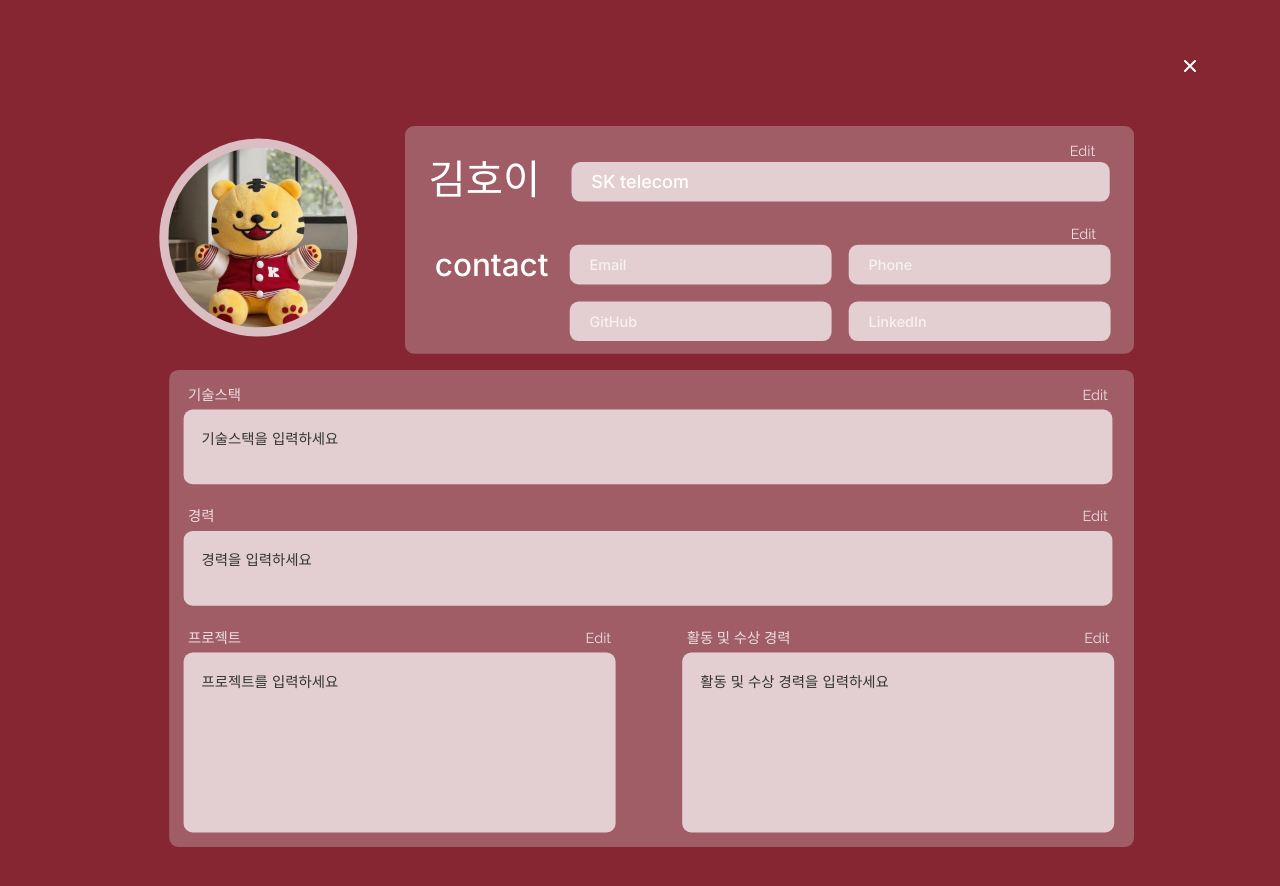
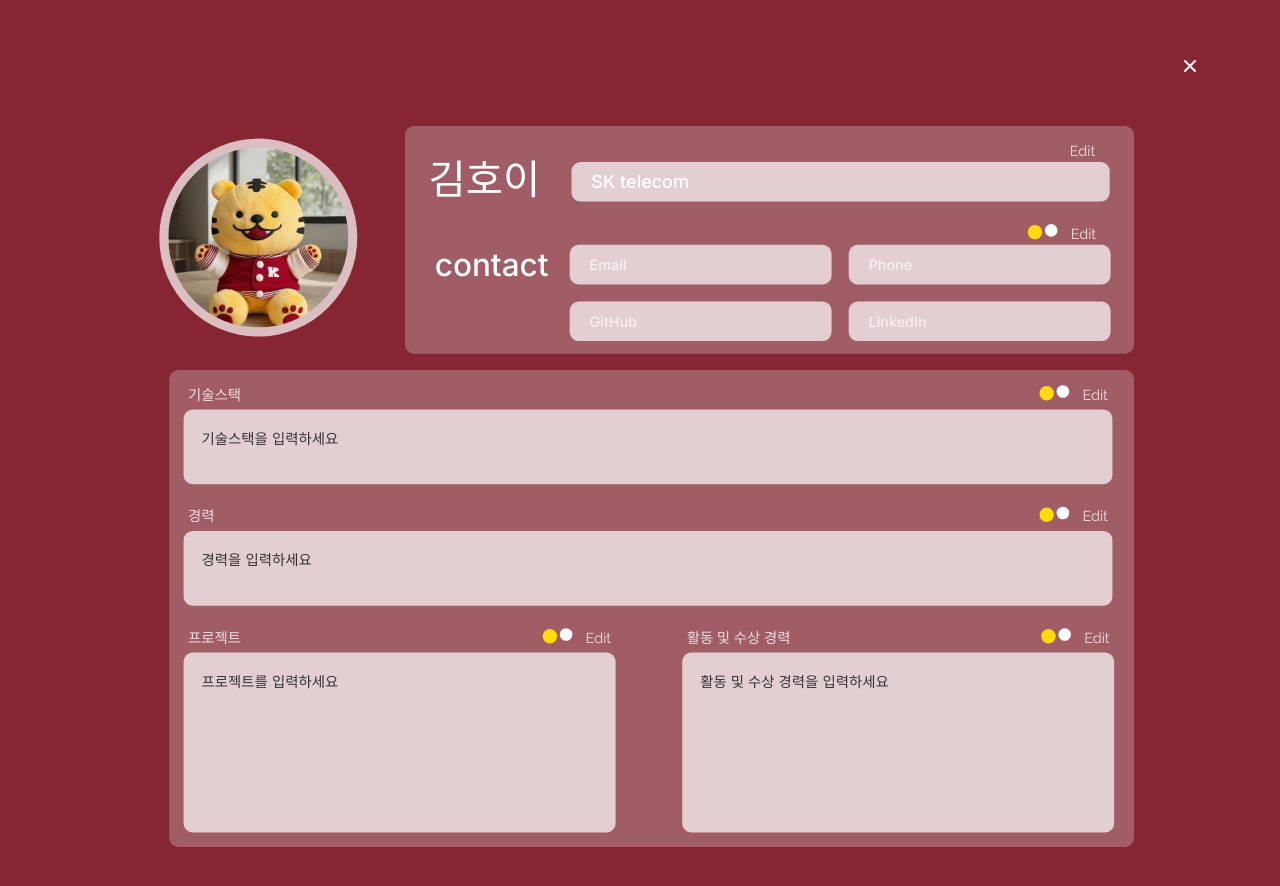
Before and after one commit to InThonWinner/Client, a React (Vite) app: page /portfolio in a window 1280 px wide. Shown: the top 886 px of the page. Built offline with nearby package versions, Linux system fonts and the light colour scheme; no server answers; sample sign-in values are in the browser's storage.

Commit message:
Toggles On/Off

```diff
--- a/src/components/PortfolioPage.css
+++ b/src/components/PortfolioPage.css
@@ -304,6 +304,53 @@
     width: 1032px;
 }
 
+/* Toggle Switch */
+.toggle-switch {
+    position: relative;
+    display: inline-block;
+    width: 36px;
+    height: 20px;
+    cursor: pointer;
+}
+
+.toggle-switch input {
+    opacity: 0;
+    width: 0;
+    height: 0;
+}
+
+.toggle-slider {
+    position: absolute;
+    cursor: pointer;
+    top: 0;
+    left: 0;
+    right: 0;
+    bottom: 0;
+    background-color: rgba(255, 255, 255, 0.3);
+    transition: 0.3s;
+    border-radius: 20px;
+}
+
+.toggle-slider:before {
+    position: absolute;
+    content: "";
+    height: 14px;
+    width: 14px;
+    left: 3px;
+    bottom: 3px;
+    background-color: #FFFFFF;
+    transition: 0.3s;
+    border-radius: 50%;
+}
+
+.toggle-switch input:checked + .toggle-slider {
+    background-color: #FEDA09;
+}
+
+.toggle-switch input:checked + .toggle-slider:before {
+    transform: translateX(16px);
+}
+
 .section-header {
     display: flex;
     justify-content: space-between;
--- a/src/components/PortfolioPage.jsx
+++ b/src/components/PortfolioPage.jsx
@@ -15,6 +15,16 @@ function PortfolioPage() {
   const [career, setCareer] = useState('')
   const [projects, setProjects] = useState('')
   const [activitiesAwards, setActivitiesAwards] = useState('')
+
+  // Visibility states for each section
+  const [sectionVisibility, setSectionVisibility] = useState({
+    techStack: true,
+    career: true,
+    projects: true,
+    activitiesAwards: true,
+    contact: true,
+    affiliation: true
+  })
 
   // Edit mode states for each section
   const [editingSection, setEditingSection] = useState(null)
@@ -83,6 +93,16 @@ function PortfolioPage() {
         setCareer(portfolio.career || '')
         setProjects(portfolio.projects || '')
         setActivitiesAwards(portfolio.activitiesAwards || portfolio.activities || '')
+
+        // Load section visibility from portfolio - use showXxx fields from backend
+        setSectionVisibility({
+          techStack: portfolio.showTechStack !== false,
+          career: portfolio.showCareer !== false,
+          projects: portfolio.showProjects !== false,
+          activitiesAwards: portfolio.showActivitiesAwards !== false,
+          contact: portfolio.showContact !== false,
+          affiliation: portfolio.showAffiliation !== false
+        })
       }
     } catch (err) {
       console.error('[PortfolioPage] Error loading portfolio:', err)
@@ -138,7 +158,9 @@ function PortfolioPage() {
             alert('소속을 입력해주세요.')
             return
           }
-          response = await portfolioService.updateAffiliation(editValues.affiliation)
+          response = await portfolioService.updateAffiliation(editValues.affiliation, {
+            showAffiliation: sectionVisibility.affiliation
+          })
           break
         case 'contact':
           // Use editValues.contact if available, otherwise fallback to current contact state
@@ -164,7 +186,8 @@ function PortfolioPage() {
           }
 
           const contactData = {
-            contact: contactArray.length > 0 ? contactArray : null
+            contact: contactArray.length > 0 ? contactArray : null,
+            showContact: sectionVisibility.contact
           }
           console.log(`[PortfolioPage] Request body for contact (backend format):`, contactData)
           response = await portfolioService.updateContact(contactData)
@@ -172,23 +195,38 @@ function PortfolioPage() {
         case 'techStack':
           const techStackValue = editValues.techStack !== undefined ? editValues.techStack : techStack
           console.log(`[PortfolioPage] Updating techStack with value:`, techStackValue)
-          response = await portfolioService.updateTechStack({ techStack: techStackValue || '' })
+          response = await portfolioService.updateTechStack({
+            techStack: techStackValue || '',
+            showTechStack: sectionVisibility.techStack
+          })
           break
         case 'career':
           const careerValue = editValues.career !== undefined ? editValues.career : career
           console.log(`[PortfolioPage] Updating career with value:`, careerValue)
-          response = await portfolioService.updateCareer({ career: careerValue || '' })
+          response = await portfolioService.updateCareer({
+            career: careerValue || '',
+            showCareer: sectionVisibility.career
+          })
           break
         case 'projects':
           const projectsValue = editValues.projects !== undefined ? editValues.projects : projects
           console.log(`[PortfolioPage] Updating projects with value:`, projectsValue)
-          console.log(`[PortfolioPage] Request body:`, { projects: projectsValue || '' })
-          response = await portfolioService.updateProjects({ projects: projectsValue || '' })
+          console.log(`[PortfolioPage] Request body:`, {
+            projects: projectsValue || '',
+            showProjects: sectionVisibility.projects
+          })
+          response = await portfolioService.updateProjects({
+            projects: projectsValue || '',
+            showProjects: sectionVisibility.projects
+          })
           break
         case 'activitiesAwards':
           const activitiesAwardsValue = editValues.activitiesAwards !== undefined ? editValues.activitiesAwards : activitiesAwards
           console.log(`[PortfolioPage] Updating activitiesAwards with value:`, activitiesAwardsValue)
-          response = await portfolioService.updateActivitiesAwards({ activitiesAwards: activitiesAwardsValue || '' })
+          response = await portfolioService.updateActivitiesAwards({
+            activitiesAwards: activitiesAwardsValue || '',
+            showActivitiesAwards: sectionVisibility.activitiesAwards
+          })
           break
         default:
           console.warn(`[PortfolioPage] Unknown section: ${section}`)
@@ -205,14 +243,88 @@ function PortfolioPage() {
       console.log(`[PortfolioPage] Successfully saved ${section}`)
     } catch (err) {
       console.error(`[PortfolioPage] Error saving ${section}:`, err)
-      console.error('[PortfolioPage] Error details:', {
-        message: err.message,
-        response: err.response?.data,
-        status: err.response?.status,
-        url: err.config?.url,
-        requestData: err.config?.data
+      alert(`저장에 실패했습니다: ${err.message || '알 수 없는 오류'}`)
+    }
+  }
+
+  const handleToggleVisibility = async (section) => {
+    const newVisibility = !sectionVisibility[section]
+    setSectionVisibility(prev => ({
+      ...prev,
+      [section]: newVisibility
+    }))
+
+    try {
+      // Map section names to backend showXxx field names
+      const sectionToShowField = {
+        'techStack': 'showTechStack',
+        'career': 'showCareer',
+        'projects': 'showProjects',
+        'activitiesAwards': 'showActivitiesAwards',
+        'contact': 'showContact',
+        'affiliation': 'showAffiliation'
+      }
+
+      const showField = sectionToShowField[section]
+      if (!showField) {
+        console.error(`[PortfolioPage] Unknown section for visibility toggle: ${section}`)
+        return
+      }
+
+      // Update visibility in backend using the appropriate endpoint
+      if (section === 'contact') {
+        // For contact, we need to preserve existing contact data
+        const contactValue = editValues.contact !== undefined ? editValues.contact : contact
+        const contactArray = []
+        if (contactValue?.email) {
+          contactArray.push({ type: 'email', value: contactValue.email })
+        }
+        if (contactValue?.phone) {
+          contactArray.push({ type: 'phone', value: contactValue.phone })
+        }
+        if (contactValue?.github) {
+          contactArray.push({ type: 'github', value: contactValue.github })
+        }
+        if (contactValue?.linkedin) {
+          contactArray.push({ type: 'linkedin', value: contactValue.linkedin })
+        }
+        await portfolioService.updateContact({
+          contact: contactArray.length > 0 ? contactArray : null,
+          [showField]: newVisibility
         })
-      alert(`저장에 실패했습니다: ${err.response?.data?.message || err.message || '알 수 없는 오류가 발생했습니다.'}`)
+      } else if (section === 'affiliation') {
+        await portfolioService.updateAffiliation(affiliation, { [showField]: newVisibility })
+      } else if (section === 'techStack') {
+        await portfolioService.updateTechStack({
+          techStack: techStack || '',
+          [showField]: newVisibility
+        })
+      } else if (section === 'career') {
+        await portfolioService.updateCareer({
+          career: career || '',
+          [showField]: newVisibility
+        })
+      } else if (section === 'projects') {
+        await portfolioService.updateProjects({
+          projects: projects || '',
+          [showField]: newVisibility
+        })
+      } else if (section === 'activitiesAwards') {
+        await portfolioService.updateActivitiesAwards({
+          activitiesAwards: activitiesAwards || '',
+          [showField]: newVisibility
+        })
+      }
+
+      console.log(`[PortfolioPage] Successfully toggled ${section} visibility to ${newVisibility}`)
+    } catch (err) {
+      console.error(`[PortfolioPage] Error toggling visibility for ${section}:`, err)
+      // Revert on error
+      setSectionVisibility(prev => ({
+        ...prev,
+        [section]: !newVisibility
+      }))
+      alert(`공개 설정 변경에 실패했습니다: ${err.message || '알 수 없는 오류'}`)
     }
   }
 
@@ -301,6 +413,15 @@ function PortfolioPage() {
             <div className="contact-section">
               <div className="contact-label-text">contact</div>
               <div className="contact-header">
+                <div style={{ display: 'flex', alignItems: 'center', gap: '12px' }}>
+                  <label className="toggle-switch">
+                    <input
+                      type="checkbox"
+                      checked={sectionVisibility.contact}
+                      onChange={() => handleToggleVisibility('contact')}
+                    />
+                    <span className="toggle-slider"></span>
+                  </label>
                   {editingSection === 'contact' ? (
                     <button className="section-save-btn" onClick={() => handleSaveSection('contact')}>
                       Save
@@ -310,6 +431,7 @@ function PortfolioPage() {
                       Edit
                     </button>
                   )}
+                </div>
               </div>
               <div className="info-fields">
                 <input
@@ -359,6 +481,15 @@ function PortfolioPage() {
               <div className="section-card full-width">
                 <div className="section-header">
                   <h3 className="section-title">기술스택</h3>
+                  <div style={{ display: 'flex', alignItems: 'center', gap: '12px' }}>
+                    <label className="toggle-switch">
+                      <input
+                        type="checkbox"
+                        checked={sectionVisibility.techStack}
+                        onChange={() => handleToggleVisibility('techStack')}
+                      />
+                      <span className="toggle-slider"></span>
+                    </label>
                     {editingSection === 'techStack' ? (
                       <button className="section-save-btn" onClick={() => handleSaveSection('techStack')}>
                         Save
@@ -368,6 +499,7 @@ function PortfolioPage() {
                         Edit
                       </button>
                     )}
+                  </div>
                 </div>
                 <div className="section-content">
                   {editingSection === 'techStack' ? (
@@ -387,6 +519,15 @@ function PortfolioPage() {
               <div className="section-card full-width">
                 <div className="section-header">
                   <h3 className="section-title">경력</h3>
+                  <div style={{ display: 'flex', alignItems: 'center', gap: '12px' }}>
+                    <label className="toggle-switch">
+                      <input
+                        type="checkbox"
+                        checked={sectionVisibility.career}
+                        onChange={() => handleToggleVisibility('career')}
+                      />
+                      <span className="toggle-slider"></span>
+                    </label>
                     {editingSection === 'career' ? (
                       <button className="section-save-btn" onClick={() => handleSaveSection('career')}>
                         Save
@@ -396,6 +537,7 @@ function PortfolioPage() {
                         Edit
                       </button>
                     )}
+                  </div>
                 </div>
                 <div className="section-content">
                   {editingSection === 'career' ? (
@@ -417,6 +559,15 @@ function PortfolioPage() {
                 <div className="section-card">
                   <div className="section-header">
                     <h3 className="section-title">프로젝트</h3>
+                    <div style={{ display: 'flex', alignItems: 'center', gap: '12px' }}>
+                      <label className="toggle-switch">
+                        <input
+                          type="checkbox"
+                          checked={sectionVisibility.projects}
+                          onChange={() => handleToggleVisibility('projects')}
+                        />
+                        <span className="toggle-slider"></span>
+                      </label>
                       {editingSection === 'projects' ? (
                         <button className="section-save-btn" onClick={() => handleSaveSection('projects')}>
                           Save
@@ -426,6 +577,7 @@ function PortfolioPage() {
                           Edit
                         </button>
                       )}
+                    </div>
                   </div>
                   <div className="section-content">
                     {editingSection === 'projects' ? (
@@ -445,6 +597,15 @@ function PortfolioPage() {
                 <div className="section-card">
                   <div className="section-header">
                     <h3 className="section-title">활동 및 수상 경력</h3>
+                    <div style={{ display: 'flex', alignItems: 'center', gap: '12px' }}>
+                      <label className="toggle-switch">
+                        <input
+                          type="checkbox"
+                          checked={sectionVisibility.activitiesAwards}
+                          onChange={() => handleToggleVisibility('activitiesAwards')}
+                        />
+                        <span className="toggle-slider"></span>
+                      </label>
                       {editingSection === 'activitiesAwards' ? (
                         <button className="section-save-btn" onClick={() => handleSaveSection('activitiesAwards')}>
                           Save
@@ -454,6 +615,7 @@ function PortfolioPage() {
                           Edit
                         </button>
                       )}
+                    </div>
                   </div>
                   <div className="section-content">
                     {editingSection === 'activitiesAwards' ? (
```
Also changed, not shown: src/services/portfolioService.js (+10 -6 lines). Lines whose indentation alone changed are shown as unchanged.
